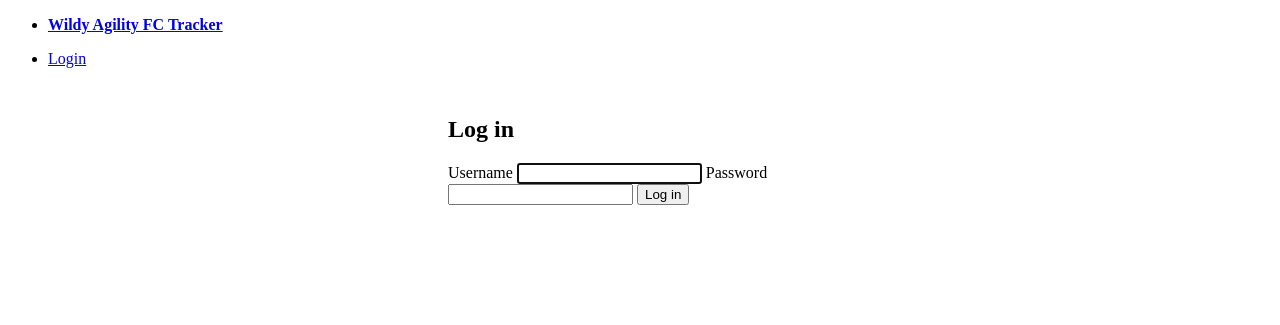
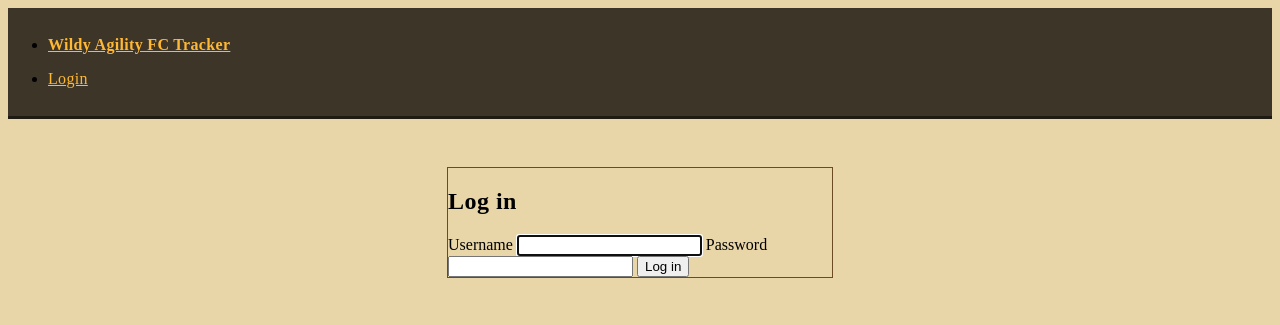
Before and after one commit to Scathis/AgilityCCTracker, a FastAPI app: page /login in a window 1280 px wide. Shown: the top 325 px of the page. Run offline with FastAPI, Linux system fonts and the light colour scheme; data that the repository does not hold is empty; some libraries are stand-ins or nearby versions.

Commit message:
Add OSRS-themed dashboard reskin (Phase 8)
Theme-layer-only reskin per BUILD_PLAN.md's Phase 8 scope - overrides
Pico's own CSS custom properties (verified real variable names against
Pico's actual source before writing them, not guessed) rather than
touching template structure or routes. Parchment background, gold-brown
accents, carved-panel borders, dark wood-brown nav bar, RuneScape
display font (RuneLite's own bundled runescape.ttf/runescape_bold.ttf,
fetched in the Dockerfile like every other vendored asset) applied to
headings and nav only - body text and tables stay on Pico's readable
sans-serif.

80 server tests still passing (pure CSS/template change). Verified live
that the stylesheet, both fonts, and the <link> tag all serve/render
correctly - the actual visual result needs the owner's own eyes, no
browser available in this environment.

Co-Authored-By: Claude Sonnet 5 <noreply@anthropic.com>
Claude-Session: https://claude.ai/code/session_01TA3SLwYtAgUNCFraahKWKd

```diff
--- /dev/null
+++ b/server/app/web/static/css/osrs-theme.css
@@ -0,0 +1,118 @@
+/* OSRS-themed reskin (BUILD_PLAN.md Phase 8). Loaded after pico.min.css -
+ * overrides Pico's own CSS custom properties rather than fighting its
+ * structural CSS, per the plan's "theme layer, not structure" approach.
+ * Fonts are RuneLite's own bundled OSRS-interface fonts (runescape.ttf /
+ * runescape_bold.ttf), fetched in the Dockerfile like every other vendored
+ * asset here - see server/Dockerfile.
+ */
+
+@font-face {
+  font-family: "RuneScape";
+  src: url("/static/vendor/fonts/runescape.ttf") format("truetype");
+  font-weight: normal;
+  font-display: swap;
+}
+
+@font-face {
+  font-family: "RuneScape";
+  src: url("/static/vendor/fonts/runescape_bold.ttf") format("truetype");
+  font-weight: bold;
+  font-display: swap;
+}
+
+:root {
+  /* Parchment page background, dark-brown body text. */
+  --pico-background-color: #e8d5a8;
+  --pico-color: #2b2316;
+
+  /* Gold/bronze as the link + accent color, readable against parchment. */
+  --pico-primary: #8b5e1f;
+  --pico-primary-background: #8b5e1f;
+  --pico-primary-border: #6b4717;
+  --pico-primary-hover: #6b4717;
+  --pico-primary-hover-background: #6b4717;
+  --pico-primary-focus: rgba(139, 94, 31, 0.5);
+  --pico-primary-inverse: #fdf6e3;
+
+  /* Secondary (used for logout/delete-style buttons) - muted stone grey-brown. */
+  --pico-secondary: #6b5d4a;
+  --pico-secondary-background: #6b5d4a;
+  --pico-secondary-border: #52452f;
+  --pico-secondary-hover: #52452f;
+  --pico-secondary-hover-background: #52452f;
+  --pico-secondary-inverse: #fdf6e3;
+
+  /* Panels - lighter parchment with a wood/stone-toned border, sharper
+   * corners than Pico's default (OSRS interface chrome isn't rounded). */
+  --pico-card-background-color: #ddc48f;
+  --pico-card-border-color: #6b4a24;
+  --pico-card-box-shadow: 0 2px 6px rgba(43, 35, 22, 0.35);
+  --pico-border-radius: 3px;
+
+  --pico-muted-color: #5a4a2f;
+  --pico-muted-border-color: #a98a56;
+
+  --pico-form-element-background-color: #f2e4bf;
+  --pico-form-element-border-color: #6b4a24;
+  --pico-form-element-color: #2b2316;
+
+  --pico-h1-color: #2b2316;
+  --pico-h2-color: #2b2316;
+  --pico-h3-color: #362c1b;
+  --pico-h4-color: #362c1b;
+  --pico-h5-color: #4a3c25;
+  --pico-h6-color: #4a3c25;
+}
+
+body {
+  background: var(--pico-background-color);
+}
+
+/* RuneScape display font for headings and the nav bar only - body text,
+ * tables and form inputs stay on Pico's own readable sans-serif, per the
+ * plan ("a fully-runescape_uf table would hurt readability at this data
+ * density"). */
+h1, h2, h3, h4, h5, h6,
+body > nav strong,
+body > nav a {
+  font-family: "RuneScape", var(--pico-font-family);
+  letter-spacing: 0.02em;
+}
+
+/* Top nav restyled to resemble an OSRS interface tab bar: dark wood brown,
+ * gold text, a heavier bottom border standing in for the chrome bevel. */
+body > nav {
+  background: #3e3529;
+  border-bottom: 3px solid #1f1a12;
+  padding-block: 0.75rem;
+}
+body > nav a,
+body > nav strong {
+  color: #ffb833 !important;
+}
+body > nav a:hover {
+  color: #fff3d6 !important;
+}
+body > nav button.secondary {
+  --pico-secondary: #ffb833;
+  --pico-secondary-background: transparent;
+  --pico-secondary-border: #ffb833;
+  --pico-secondary-inverse: #3e3529;
+}
+body > nav button.secondary:hover {
+  --pico-secondary-background: #ffb833;
+}
+
+/* Cards/articles get a slightly heavier "carved" border to read as
+ * in-game interface panels rather than a generic flat web card. */
+article, fieldset, table {
+  border-color: var(--pico-card-border-color);
+}
+article {
+  border: 1px solid var(--pico-card-border-color);
+}
+
+mark {
+  background: #ffb833;
+  color: #2b2316;
+}
--- a/server/app/web/templates/base.html
+++ b/server/app/web/templates/base.html
@@ -5,6 +5,7 @@
   <meta name="viewport" content="width=device-width, initial-scale=1">
   <title>{% block title %}Wildy Agility FC Tracker{% endblock %}</title>
   <link rel="stylesheet" href="/static/vendor/pico.min.css">
+  <link rel="stylesheet" href="/static/css/osrs-theme.css">
   <script src="/static/vendor/htmx.min.js" defer></script>
 </head>
 <body>
```
Also changed, not shown: docs/BUILD_LOG.md (+49 -0 lines), 1 other file.
